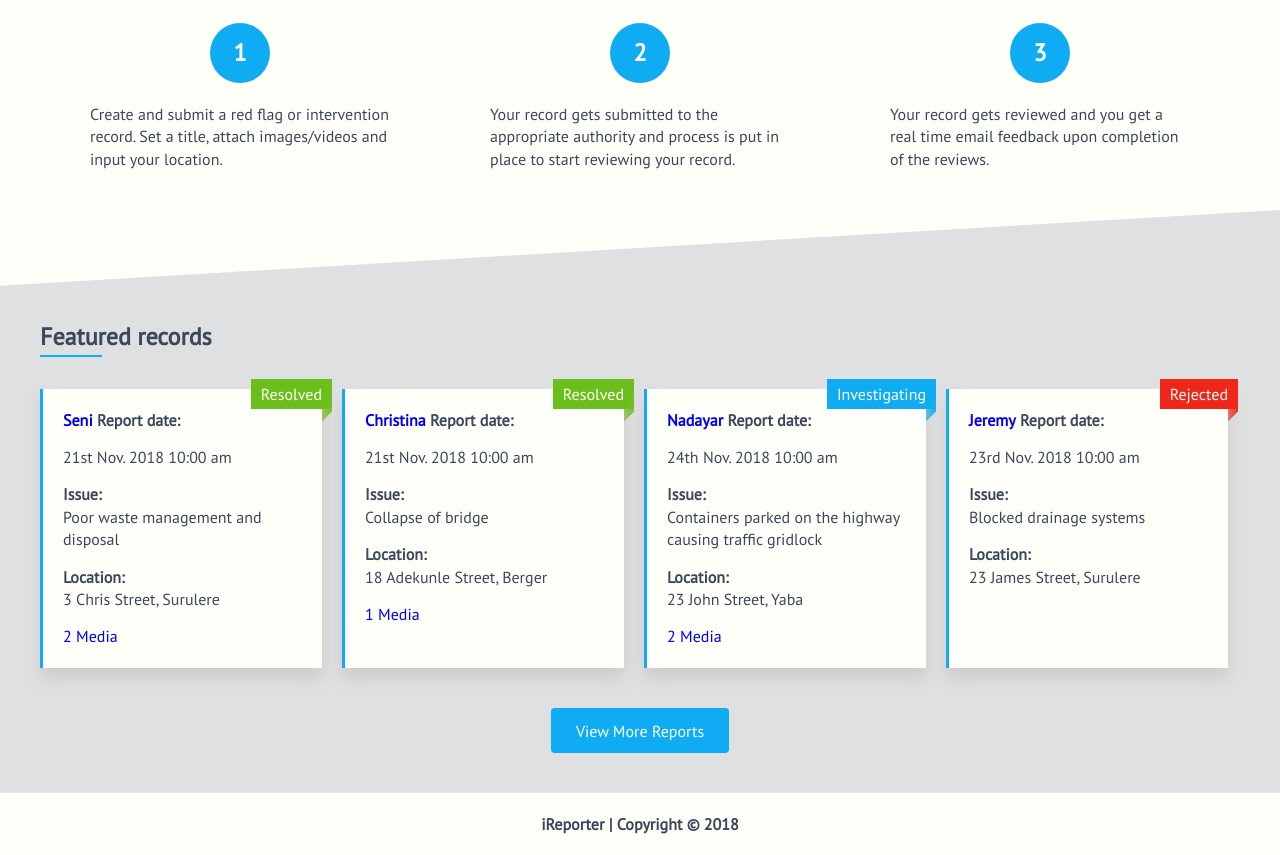
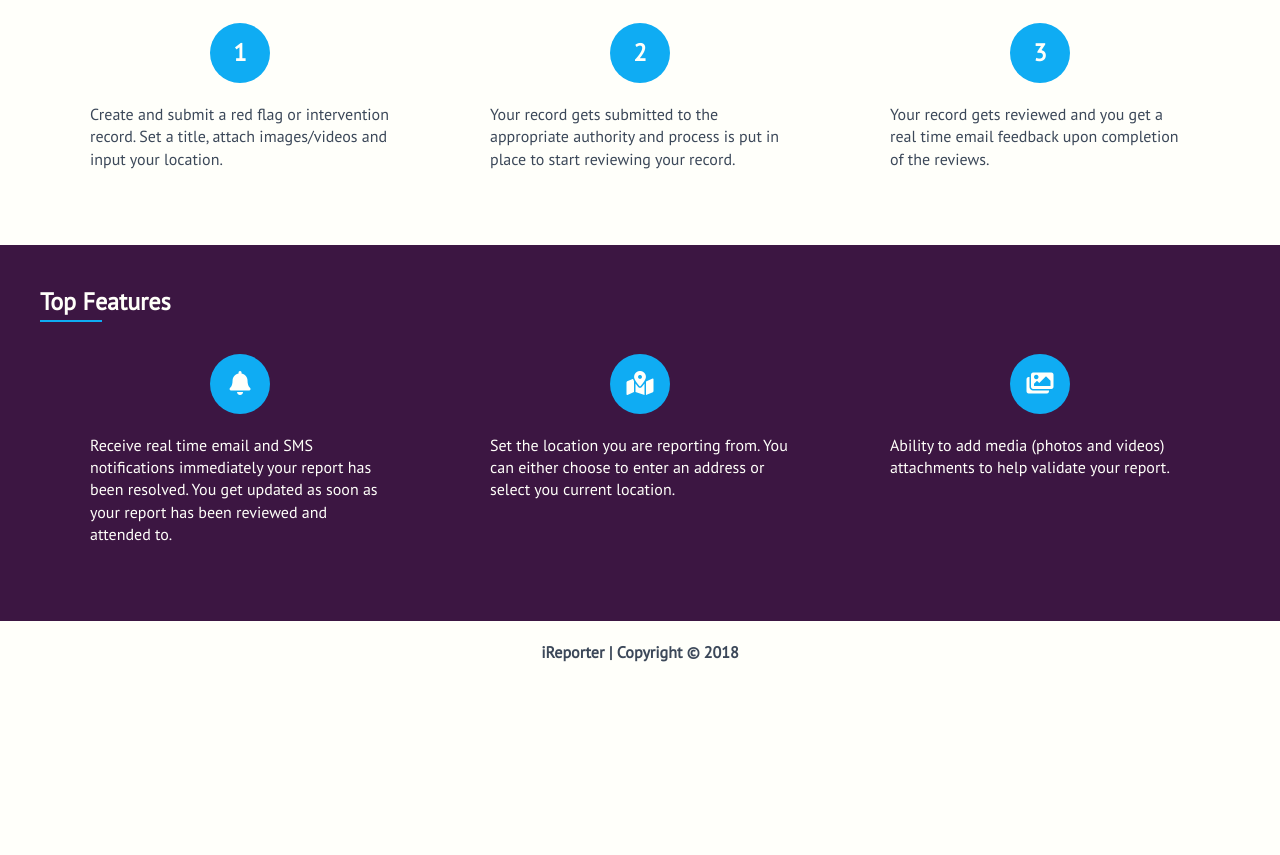
Before and after one commit to Chrismarcel/iReporter, a website: page UI/index.html in a window 1280 px wide. Shown: the part 924-1779 px from the top of the page. After the commit the page ends 1607 px from the top, so only its background shows below. Drawn offline with Linux system fonts and the light colour scheme; sample sign-in values are in the browser's storage.

Commit message:
feat: Implement feature section
- Include a features section on the homepage to describe the top features the platform provides.

[(Finishes | Delivers) #163575408]

```diff
--- a/UI/assets/css/styles.css
+++ b/UI/assets/css/styles.css
@@ -339,7 +339,6 @@ main {
 
 .hero-cta {
   display: flex;
-  width: 26%;
   justify-content: space-between;
 }
 
@@ -359,15 +358,16 @@ section > .btn {
   align-self: center;
 }
 
-.steps {
+.features {
   display: flex;
   justify-content: space-between;
 }
 
-.column.step {
+.feature-item {
   flex-basis: 50%;
   flex-direction: column;
   padding: 20px 50px;
+  justify-content: start;
 }
 
 .column .circle-icon {
@@ -400,6 +400,15 @@ section > .btn {
   background: #dfe0e2;
   clip-path: polygon(0 13%, 100% 0, 100% 100%, 0% 100%);
   padding-top: 110px;
+}
+
+.section-dark {
+  background: #3c1642;
+}
+
+.section-dark .section-title,
+.section-dark .section-text {
+  color: #fffffa;
 }
 
 .cards-list {
@@ -913,6 +922,7 @@ tr > td:last-child {
 
   .container {
     padding: 40px 20px;
+    min-height: 85vh;
   }
 
   .form-container {
@@ -935,7 +945,7 @@ tr > td:last-child {
   }
 
   .hero-cta {
-    width: 65%;
+    width: 45%;
   }
 
   .hero-cta > a:first-child {
@@ -944,7 +954,7 @@ tr > td:last-child {
   }
 
   .hero-cta,
-  .steps,
+  .features,
   .cards-list,
   .profile {
     flex-direction: column;
@@ -963,7 +973,7 @@ tr > td:last-child {
     padding: 20px;
   }
 
-  .column.step {
+  .column.feature-item {
     padding: 20px;
   }
 
--- a/UI/assets/js/getReports.js
+++ b/UI/assets/js/getReports.js
@@ -68,7 +68,7 @@ function renderReportCard(reportObj) {
   const expandReport = document.createElement('a');
   expandReport.classList.add('expand-report');
   expandReport.setAttribute('href', '#');
-  expandReport.textContent = 'View Details';
+  expandReport.textContent = 'See more details';
   const reportLocation = document.createElement('p');
   reportLocation.classList.add('report-location');
   reportLocation.textContent = `${latitude}, ${longitude}`;
--- a/UI/assets/js/script.js
+++ b/UI/assets/js/script.js
@@ -1,15 +1,13 @@
 const isHomePage = window.location.pathname === '/' || window.location.href.includes('index');
+const authPages = ['/login.html', '/signup.html', '/', '/index.html'];
+
+if (!localStorage.getItem('token') && !authPages.includes(window.location.pathname)) {
+  window.location.href = './login.html';
+}
 
 if (localStorage.getItem('token') && isHomePage) {
   document.getElementById('login').remove();
   document.getElementById('signup').remove();
-}
-
-if (!localStorage.getItem('token')) {
-  document.getElementById('admin').remove();
-  document.getElementById('create-record').remove();
-  document.getElementById('my-records').remove();
-  document.getElementById('dashboard').remove();
 }
 
 if (localStorage.getItem('role') === 'user') {
--- a/UI/index.html
+++ b/UI/index.html
@@ -10,6 +10,12 @@
   </title>
   <link rel="stylesheet" href="./assets/css/styles.css" />
   <link href="https://fonts.googleapis.com/css?family=PT+Sans" rel="stylesheet" />
+  <link rel="stylesheet" href="https://use.fontawesome.com/releases/v5.6.3/css/solid.css"
+    integrity="sha384-+0VIRx+yz1WBcCTXBkVQYIBVNEFH1eP6Zknm16roZCyeNg2maWEpk/l/KsyFKs7G"
+    crossorigin="anonymous">
+  <link rel="stylesheet" href="https://use.fontawesome.com/releases/v5.6.3/css/fontawesome.css"
+    integrity="sha384-jLuaxTTBR42U2qJ/pm4JRouHkEDHkVqH0T1nyQXn1mZ7Snycpf6Rl25VBNthU4z0"
+    crossorigin="anonymous">
 </head>
 
 <body>
@@ -46,8 +52,8 @@
         reports and interventions created by other users.
       </p>
       <div class="hero-cta">
-        <a href="./create-report.html" class="btn btn-white">Create Records</a>
-        <a href="./view-reports.html" class="btn btn-hollow">View Records</a>
+        <a href="./create-report.html" class="btn btn-white">Get Started <i
+            class="fas fa-arrow-right"></i></a>
       </div>
     </section>
     <!-- End Hero Section -->
@@ -58,22 +64,22 @@
         In 3 easy steps you can easily report corruption cases and seek
         government intervention.
       </p>
-      <div class="steps">
-        <div class="column step">
+      <div class="features">
+        <div class="column feature-item">
           <span class="circle-icon">1</span>
           <p class="section-text">
             Create and submit a red flag or intervention record. Set a title,
             attach images/videos and input your location.
           </p>
         </div>
-        <div class="column step">
+        <div class="column feature-item">
           <span class="circle-icon">2</span>
           <p class="section-text">
             Your record gets submitted to the appropriate authority and
             process is put in place to start reviewing your record.
           </p>
         </div>
-        <div class="column step">
+        <div class="column feature-item">
           <span class="circle-icon">3</span>
           <p class="section-text">
             Your record gets reviewed and you get a real time email feedback
@@ -83,73 +89,35 @@
       </div>
     </section>
     <!-- End How It Works Section -->
-    <!-- Begin Featured Reports Section -->
-    <section class="featured">
-      <h2 class="section-title">Featured records</h2>
-      <div class="column cards-list">
-        <div class="card report-card">
-          <div class="report-status resolved">Resolved</div>
-          <a href="./user-reports.html" class="report-user"><strong>Seni</strong></a>
-          <strong>Report date: </strong>
-          <p class="report-time">21st Nov. 2018 10:00 am</p>
-          <strong>Issue:</strong>
-          <p class="report-title">Poor waste management and disposal</p>
-          <strong>Location:</strong>
-          <p class="report-location">3 Chris Street, Surulere</p>
-          <a href="#" class="report-media">2 Media</a>
+    <!-- Begin Top Features Section -->
+    <section class="features section-dark">
+      <h2 class="section-title">Top Features</h2>
+      <div class="features">
+        <div class="column feature-item">
+          <p class="circle-icon"><i class="fas fa-bell"></i></p>
+          <p class="section-text">
+            Receive real time email and SMS notifications immediately your
+            report has been resolved. You get updated as soon as your report
+            has been reviewed and attended to.
+          </p>
         </div>
-        <div class="card report-card">
-          <div class="report-status resolved">Resolved</div>
-          <a href="./user-reports.html" class="report-user"><strong>Christina</strong></a>
-          <strong>Report date: </strong>
-          <p class="report-time">21st Nov. 2018 10:00 am</p>
-          <strong>Issue:</strong>
-          <p class="report-title">Collapse of bridge</p>
-          <strong>Location:</strong>
-          <p class="report-location">18 Adekunle Street, Berger</p>
-          <a href="#" class="report-media">1 Media</a>
+        <div class="column feature-item">
+          <p class="circle-icon"><i class="fas fa-map-marked-alt"></i></p>
+          <p class="section-text">
+            Set the location you are reporting from. You can either choose to
+            enter an address or select you current location.
+          </p>
         </div>
-        <div class="card report-card">
-          <div class="report-status investigating">Investigating</div>
-          <a href="./user-reports.html" class="report-user"><strong>Nadayar</strong></a>
-          <strong>Report date: </strong>
-          <p class="report-time">24th Nov. 2018 10:00 am</p>
-          <strong>Issue:</strong>
-          <p class="report-title">
-            Containers parked on the highway causing traffic gridlock
+        <div class="column feature-item">
+          <p class="circle-icon"><i class="fas fa-images"></i></p>
+          <p class="section-text">
+            Ability to add media (photos and videos) attachments to help
+            validate your report.
           </p>
-          <strong>Location:</strong>
-          <p class="report-location">23 John Street, Yaba</p>
-          <a href="#" class="report-media">2 Media</a>
-        </div>
-        <div class="card report-card">
-          <div class="report-status rejected">Rejected</div>
-          <a href="./user-reports.html" class="report-user"><strong>Jeremy</strong></a>
-          <strong>Report date: </strong>
-          <p class="report-time">23rd Nov. 2018 10:00 am</p>
-          <strong>Issue:</strong>
-          <p class="report-title">Blocked drainage systems</p>
-          <strong>Location:</strong>
-          <p class="report-location">23 James Street, Surulere</p>
         </div>
       </div>
-      <a href="./view-reports.html" class="btn btn-primary">View More Reports</a>
     </section>
-    <div class="modal">
-      <div class="modal-header">
-        <p class="modal-title">Report media</p>
-        <span class="modal-close">X</span>
-      </div>
-      <div class="modal-body">
-        <div class="modal-group modal-images">
-          <img src="./assets/img/demo-image1.jpg" alt="Police brutalizing a citizen"
-            class="report-img">
-          <img src="./assets/img/demo-image2.jpg" alt="A case of corporate bribery"
-            class="report-img">
-        </div>
-      </div>
-    </div>
-    <!-- End Featured Reports Section -->
+    <!-- End Top Features Section -->
   </main>
   <!-- Begin Footer -->
   <footer>
```
Also changed, not shown: UI/create-report.html (+1 -1 lines), UI/edit-report.html (+1 -1 lines), UI/login.html (+1 -1 lines), UI/signup.html (+1 -1 lines).
